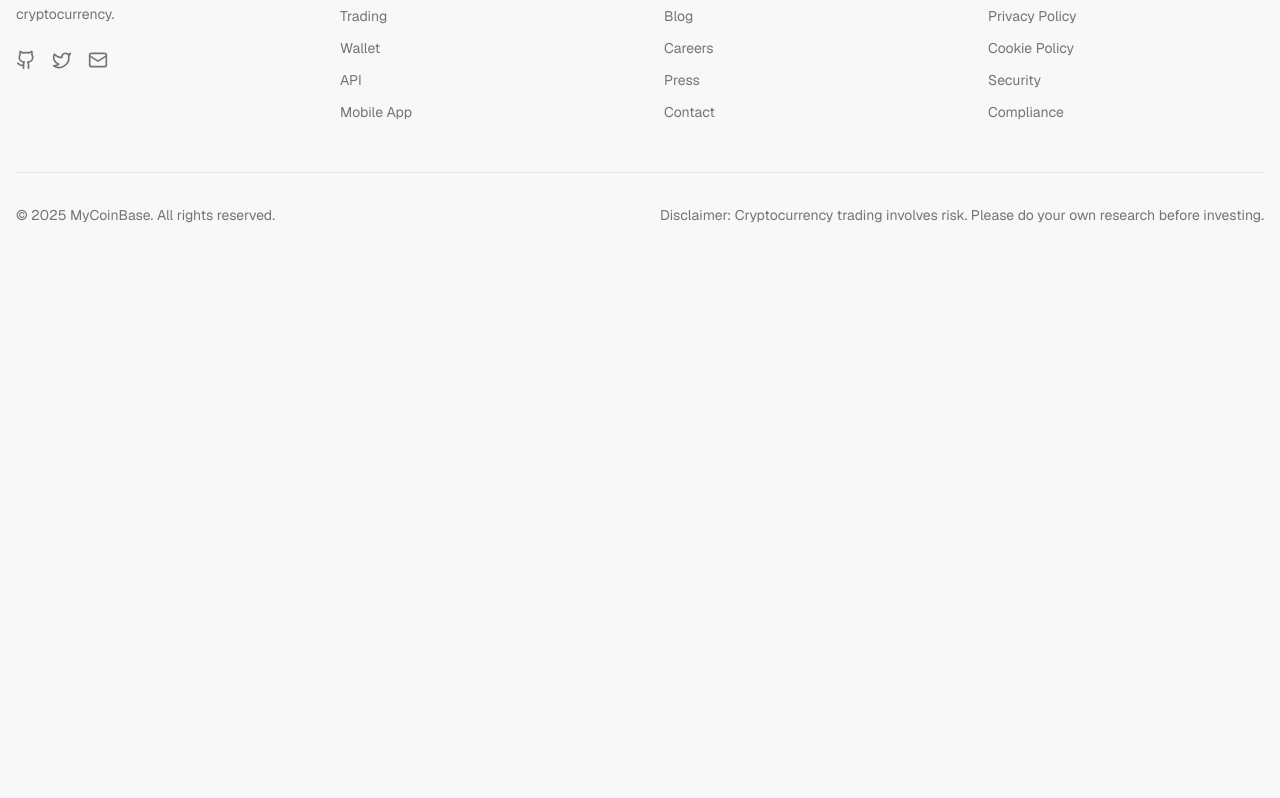
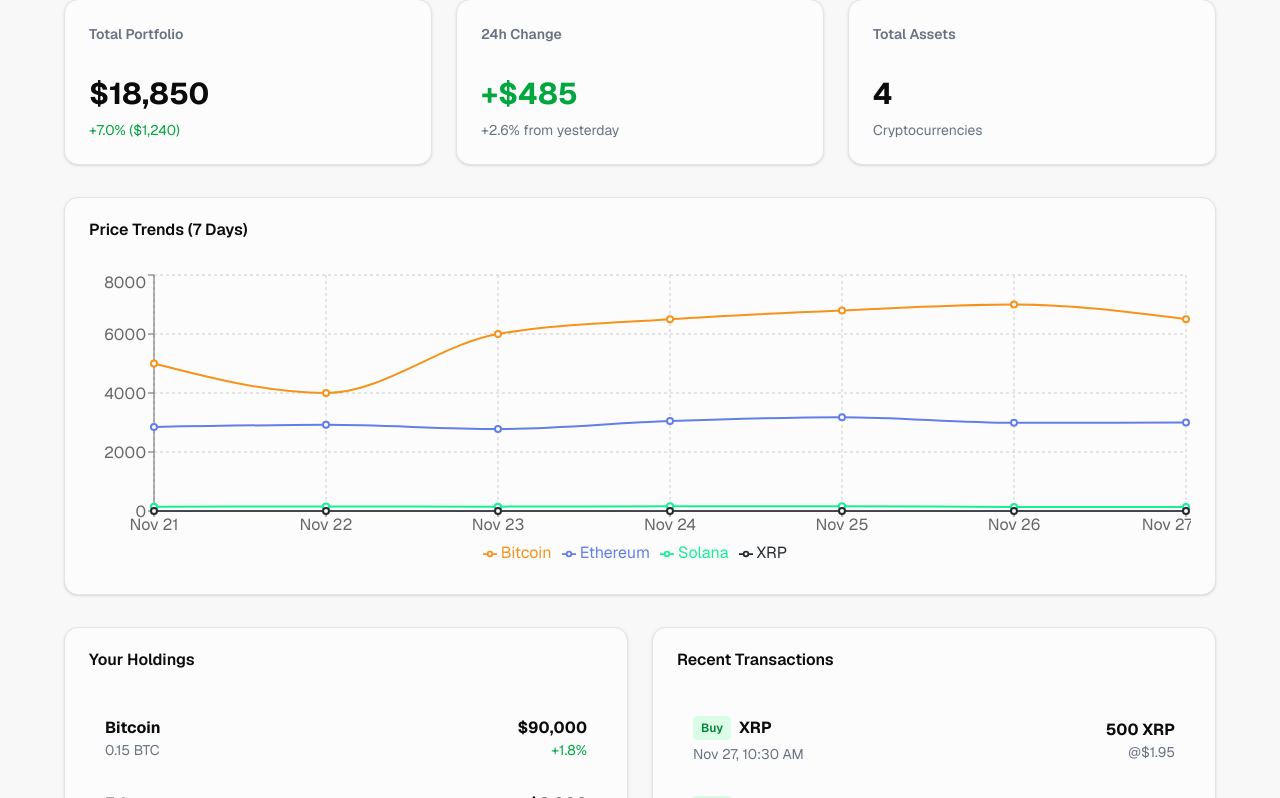
Before and after one commit to BaoT1301/CryptoPilot, a React (Vite) app in the folder frontend/: page /dashboard in a window 1280 px wide. Shown: the part 202-1000 px from the top of the page. Before the commit the page ends 800 px from the top, so only its background shows below. Built offline with nearby package versions, Linux system fonts and the light colour scheme; the HTML template or start-up script is replaced by a standard one.

Commit message:
feat(dashboard): create mock dashboard page with portfolio summary  (#3)
* feat(dashboard): create mock dashboard page with portfolio summary and holdings list

* feat(dashboard): add Recharts price chart and recent transactions section

```diff
--- a/frontend/package.json
+++ b/frontend/package.json
@@ -19,6 +19,7 @@
     "react": "^19.2.0",
     "react-dom": "^19.2.0",
     "react-router-dom": "^7.9.6",
+    "recharts": "^3.5.1",
     "tailwind-merge": "^3.4.0"
   },
   "devDependencies": {
--- a/frontend/src/App.tsx
+++ b/frontend/src/App.tsx
@@ -2,6 +2,8 @@
 import MainLayout from "./layouts/MainLayout";
 import Home from "./pages/Home";
 import About from "./pages/About";
+import Dashboard from "./pages/Dashboard";
+
 
 export default function App() {
   return (
@@ -10,6 +12,8 @@
         <Routes>
           <Route path="/" element={<Home />} />
           <Route path="/about" element={<About />} />
+          <Route path="/dashboard" element={<Dashboard />} />
+
         </Routes>
       </MainLayout>
     </BrowserRouter>
--- a/frontend/src/components/header.tsx
+++ b/frontend/src/components/header.tsx
@@ -14,7 +14,13 @@
         </Link>
 
         {/* Desktop Navigation */}
-        <div className="hidden md:flex items-center gap-8">
+      <div className="hidden md:flex items-center gap-8">
+          <Link
+            to="/dashboard"
+            className="text-foreground hover:text-primary transition-colors"
+          >
+            Dashboard
+          </Link>
           <Link
             to="/about"
             className="text-foreground hover:text-primary transition-colors"
--- /dev/null
+++ b/frontend/src/pages/Dashboard.tsx
@@ -0,0 +1,176 @@
+import { Card, CardContent, CardHeader, CardTitle } from "@/components/ui/card";
+import { LineChart, Line, XAxis, YAxis, CartesianGrid, Tooltip, Legend, ResponsiveContainer } from 'recharts';
+
+export default function Dashboard() {
+  const cryptos = [
+    { id: 1, name: 'Bitcoin', symbol: 'BTC', price: 90000, change: 1.8, holdings: 0.15 },
+    { id: 2, name: 'Ethereum', symbol: 'ETH', price: 3000, change: -2.1, holdings: 2.5 },
+    { id: 3, name: 'XRP', symbol: 'XRP', price: 2.10, change: 12.5, holdings: 1500 },
+    { id: 4, name: 'Solana', symbol: 'SOL', price: 135, change: -3.4, holdings: 8 },
+  ];
+
+   const priceChartData = [
+    { date: 'Nov 21', BTC: 5000, ETH: 2850, SOL: 145, XRP: 1.75 },
+    { date: 'Nov 22', BTC: 4000, ETH: 2920, SOL: 152, XRP: 1.68 },
+    { date: 'Nov 23', BTC: 6000, ETH: 2780, SOL: 148, XRP: 1.82 },
+    { date: 'Nov 24', BTC: 6500, ETH: 3050, SOL: 158, XRP: 1.95 },
+    { date: 'Nov 25', BTC: 6800, ETH: 3180, SOL: 162, XRP: 2.12 },
+    { date: 'Nov 26', BTC: 7000, ETH: 2990, SOL: 138, XRP: 2.05 },
+    { date: 'Nov 27', BTC: 6500, ETH: 3000, SOL: 135, XRP: 2.10 },
+  ];
+
+  const recentTransactions = [
+    { id: 1, type: 'Buy', crypto: 'XRP', amount: 500, price: 1.95, date: 'Nov 27, 10:30 AM' },
+    { id: 2, type: 'Buy', crypto: 'SOL', amount: 3, price: 140, date: 'Nov 27, 8:15 AM' },
+    { id: 3, type: 'Sell', crypto: 'BTC', amount: 0.05, price: 88500, date: 'Nov 26, 4:45 PM' },
+    { id: 4, type: 'Buy', crypto: 'ETH', amount: 1, price: 2980, date: 'Nov 26, 2:20 PM' },
+  ];
+
+  return (
+    <div className="min-h-screen bg-background p-8">
+      <div className="max-w-6xl mx-auto">
+
+        {/* Page Title */}
+        <h1 className="text-3xl font-bold mb-2">Dashboard</h1>
+        <p className="text-gray-500 mb-8">Welcome back!</p>
+
+        {/* 3 Summary Cards */}
+        <div className="grid grid-cols-1 md:grid-cols-3 gap-6 mb-8">
+
+          <Card className="hover:shadow-lg hover:scale-105 transition-all duration-300 cursor-pointer">
+            <CardHeader>
+              <CardTitle className="text-sm text-gray-500">Total Portfolio</CardTitle>
+            </CardHeader>
+            <CardContent>
+              <p className="text-3xl font-bold">$18,850</p>
+              <p className="text-green-600 text-sm mt-2">+7.0% ($1,240)</p>
+            </CardContent>
+          </Card>
+
+          <Card  className="hover:shadow-lg hover:scale-105 transition-all duration-300 cursor-pointer">
+            <CardHeader>
+              <CardTitle className="text-sm text-gray-500">24h Change</CardTitle>
+            </CardHeader>
+            <CardContent>
+              <p className="text-3xl font-bold text-green-600">+$485</p>
+              <p className="text-gray-500 text-sm mt-2">+2.6% from yesterday</p>
+            </CardContent>
+          </Card>
+
+          <Card className="hover:shadow-lg hover:scale-105 transition-all duration-300 cursor-pointer">
+            <CardHeader>
+              <CardTitle className="text-sm text-gray-500">Total Assets</CardTitle>
+            </CardHeader>
+            <CardContent>
+              <p className="text-3xl font-bold">{cryptos.length}</p>
+              <p className="text-gray-500 text-sm mt-2">Cryptocurrencies</p>
+            </CardContent>
+          </Card>
+
+        </div>
+
+         {/* Price Chart */}
+        <Card className="mb-8 hover:shadow-lg transition-shadow duration-300">
+          <CardHeader>
+            <CardTitle>Price Trends (7 Days)</CardTitle>
+          </CardHeader>
+          <CardContent>
+            <ResponsiveContainer width="100%" height={300}>
+              <LineChart data={priceChartData}>
+                <CartesianGrid strokeDasharray="3 3" />
+                <XAxis dataKey="date" />
+                <YAxis />
+                <Tooltip />
+                <Legend />
+                <Line type="monotone" dataKey="BTC" stroke="#F7931A" strokeWidth={2} name="Bitcoin" />
+                <Line type="monotone" dataKey="ETH" stroke="#627EEA" strokeWidth={2} name="Ethereum" />
+                <Line type="monotone" dataKey="SOL" stroke="#14F195" strokeWidth={2} name="Solana" />
+                <Line type="monotone" dataKey="XRP" stroke="#23292F" strokeWidth={2} name="XRP" />
+              </LineChart>
+            </ResponsiveContainer>
+          </CardContent>
+        </Card>
+
+         {/* Two Column Layout: Holdings + Recent Transactions */}
+        <div className="grid grid-cols-1 md:grid-cols-2 gap-6">
+
+        {/* Holdings List */}
+        <Card className="hover:shadow-lg transition-shadow duration-300">
+          <CardHeader>
+            <CardTitle>Your Holdings</CardTitle>
+          </CardHeader>
+          <CardContent>
+
+            {cryptos.map((crypto) => {
+              const isPositive = crypto.change >= 0;
+
+              let textColor = '';
+              if (isPositive) {
+                textColor = 'text-green-600';
+              } else {
+                textColor = 'text-red-600';
+              }
+
+              let sign = '';
+              if (isPositive) {
+                sign = '+';
+              }
+
+              return (
+                <div key={crypto.id} className="flex justify-between items-center p-4 hover:bg-gray-100 rounded transition-colors duration-200 cursor-pointer">
+                  <div>
+                    <p className="font-bold">{crypto.name}</p>
+                    <p className="text-sm text-gray-500">{crypto.holdings} {crypto.symbol}</p>
+                  </div>
+                  <div className="text-right">
+                    <p className="font-bold">${crypto.price.toLocaleString()}</p>
+                    <p className={`text-sm ${textColor}`}>
+                      {sign}{crypto.change}%
+                    </p>
+                  </div>
+                </div>
+              );
+            })}
+
+          </CardContent>
+        </Card>
+
+
+        {/* Recent Transactions */}
+          <Card className="hover:shadow-lg transition-shadow duration-300">
+            <CardHeader>
+              <CardTitle>Recent Transactions</CardTitle>
+            </CardHeader>
+            <CardContent>
+
+              {recentTransactions.map((transaction) => (
+                <div key={transaction.id} className="flex justify-between items-center p-4 hover:bg-gray-100 rounded transition-colors duration-200 cursor-pointer">
+                  <div>
+                    <div className="flex items-center gap-2">
+                      <span className={`px-2 py-1 rounded text-xs font-semibold ${
+                        transaction.type === 'Buy'
+                          ? 'bg-green-100 text-green-700'
+                          : 'bg-red-100 text-red-700'
+                      }`}>
+                        {transaction.type}
+                      </span>
+                      <span className="font-bold">{transaction.crypto}</span>
+                    </div>
+                    <p className="text-sm text-gray-500 mt-1">{transaction.date}</p>
+                  </div>
+                  <div className="text-right">
+                    <p className="font-bold">{transaction.amount} {transaction.crypto}</p>
+                    <p className="text-sm text-gray-500">@${transaction.price.toLocaleString()}</p>
+                  </div>
+                </div>
+              ))}
+
+            </CardContent>
+          </Card>
+        </div>
+
+
+      </div>
+    </div>
+  );
+}
```
Also changed, not shown: 1 other file (tests, documents, lock files or other folders).
